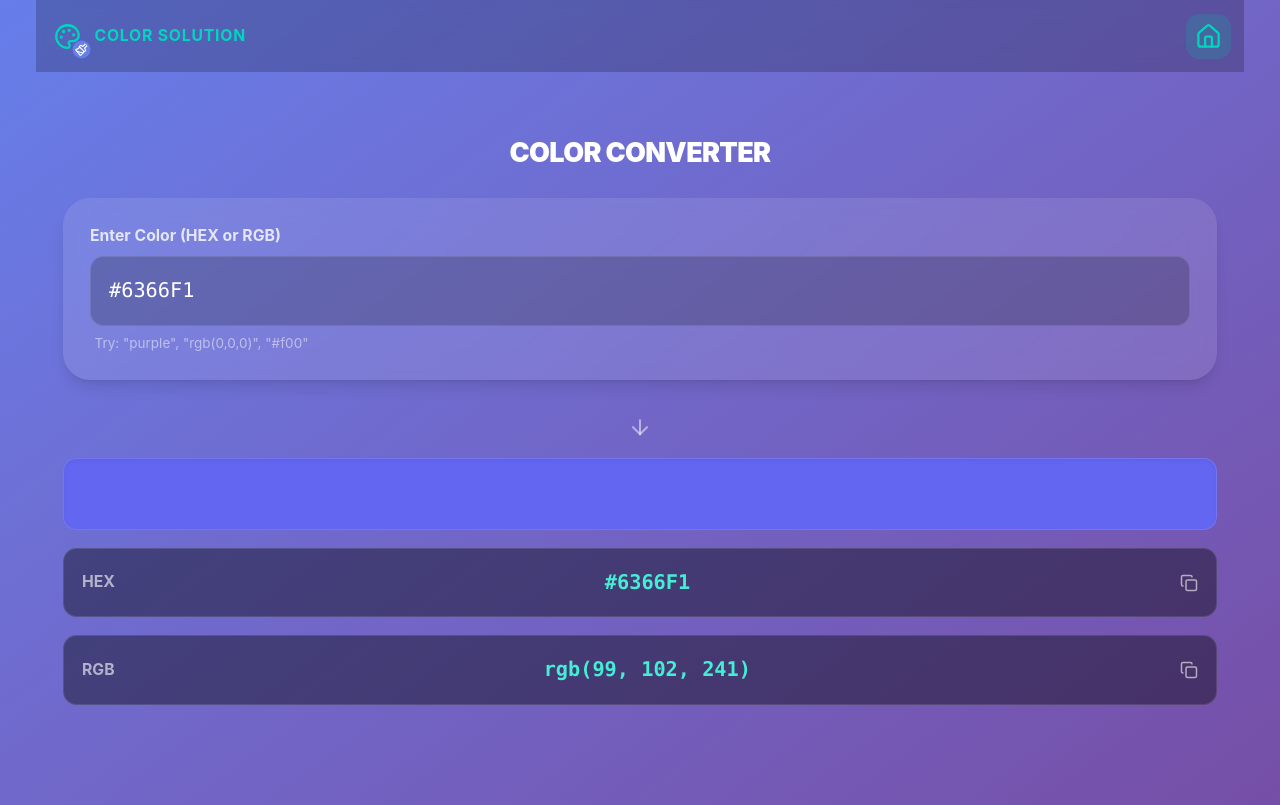
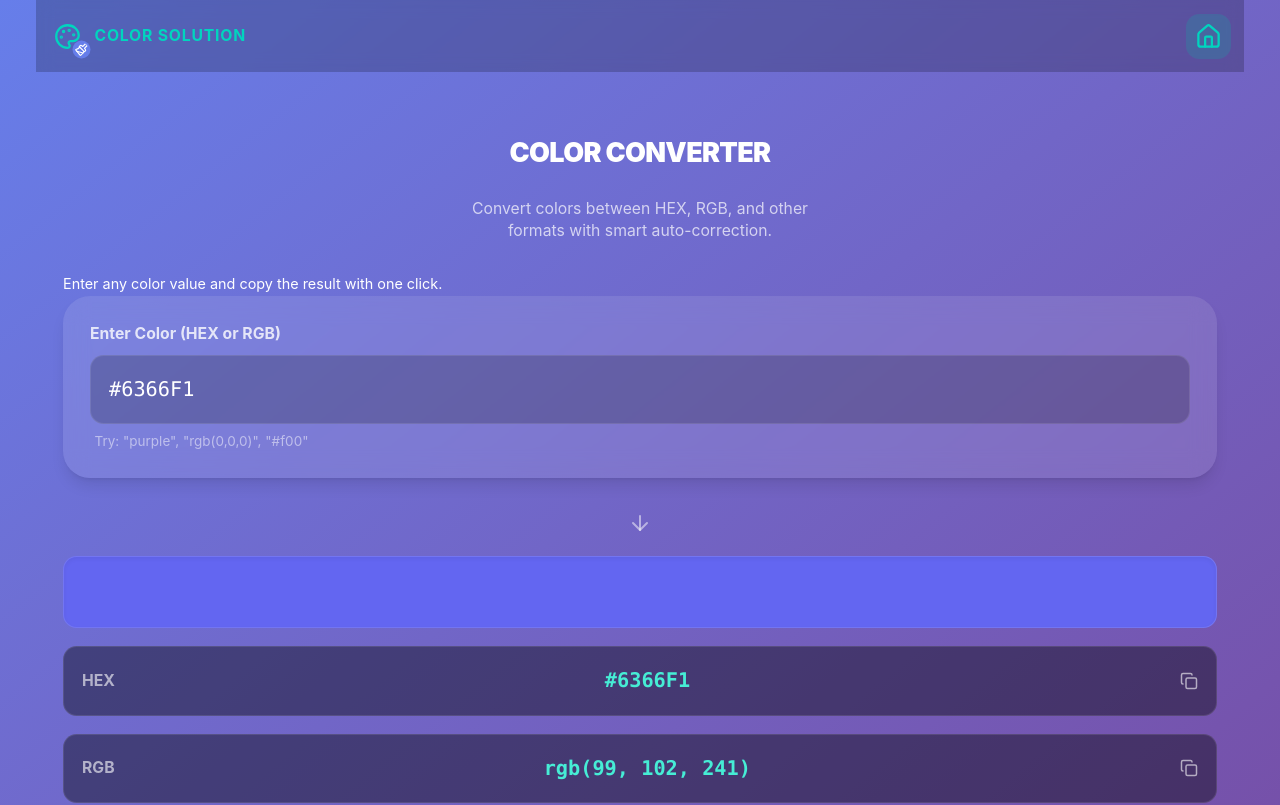
Before and after one commit to Akuchi004-prog/Color-Solution, a React (Vite) app: page /converter in a window 1280 px wide. Shown: the top 805 px of the page. Built offline with nearby package versions, Linux system fonts and the light colour scheme.

Commit message:
addition of texts to tool pages

```diff
--- a/package.json
+++ b/package.json
@@ -67,6 +67,7 @@
   },
   "devDependencies": {
     "@tailwindcss/vite": "4.1.12",
+    "@types/color-namer": "^1.3.3",
     "@types/react-dom": "^19.2.3",
     "@vitejs/plugin-react": "4.7.0",
     "tailwindcss": "4.1.12",
--- a/src/app/pages/tools/ColorContrastChecker.tsx
+++ b/src/app/pages/tools/ColorContrastChecker.tsx
@@ -74,6 +74,9 @@ export const ColorContrastChecker = () => {
         Enter your text and text color. We’ll generate readable background color
         options automatically.
       </p>
+      <small>
+        Enter your text and text color to see compatible background colors.
+      </small>
 
       {/* Inputs */}
       <div className="bg-white/10 backdrop-blur-md p-6 rounded-3xl shadow-lg mb-8 space-y-4">
--- a/src/app/pages/tools/ColorConverter.tsx
+++ b/src/app/pages/tools/ColorConverter.tsx
@@ -59,6 +59,13 @@ export const ColorConverter = () => {
       <h2 className="text-2xl font-black text-white mb-6 uppercase tracking-tight text-center">
         Color Converter
       </h2>
+      <p className="text-white/70 text-center text-sm mb-6 max-w-xs mx-auto">
+        Convert colors between HEX, RGB, and other formats with smart
+        auto-correction.
+      </p>
+      <small>
+        Enter any color value and copy the result with one click.
+      </small>
 
       <div className="bg-white/10 backdrop-blur-md p-6 rounded-3xl shadow-lg mb-8">
         <label className="block text-sm font-bold text-white/80 mb-2">
--- a/src/app/pages/tools/ColorGradientGenerator.tsx
+++ b/src/app/pages/tools/ColorGradientGenerator.tsx
@@ -22,8 +22,15 @@ export const ColorGradientGenerator = () => {
   return (
     <div className="px-6 py-8 pb-20 animate-in slide-in-from-right duration-500">
       <h2 className="text-2xl font-black text-white mb-6 uppercase tracking-tight text-center">
-        Gradient Generator
+        Color Gradient Generator
       </h2>
+      <p className="text-white/70 text-center text-sm mb-6 max-w-xs mx-auto">
+        Create smooth and modern color gradients for backgrounds, buttons,
+        and UI elements.
+      </p>
+      <small>
+        Generate gradients automatically from a color.
+      </small>
 
       {/* Preview */}
       <div
--- a/src/app/pages/tools/ColorNamer.tsx
+++ b/src/app/pages/tools/ColorNamer.tsx
@@ -53,6 +53,12 @@ export const ColorNamer = () => {
       <h2 className="text-2xl font-black text-white mb-6 uppercase tracking-tight text-center">
         Color Namer
       </h2>
+      <p className="text-white/70 text-center text-sm mb-6 max-w-xs mx-auto">
+        Discover simple, human-friendly names for any color.
+      </p>
+      <small>
+        Upload an image or enter a color to get a close and recognizable name.
+      </small>
 
       <div className="bg-white/10 backdrop-blur-md p-6 rounded-3xl shadow-lg mb-8">
         <label className="block text-sm font-bold text-white/80 mb-2">
--- a/src/app/pages/tools/ColorPaletteGenerator.tsx
+++ b/src/app/pages/tools/ColorPaletteGenerator.tsx
@@ -58,8 +58,15 @@ export const ColorPaletteGenerator = () => {
   return (
     <div className="px-6 py-8 pb-20 animate-in slide-in-from-right duration-500">
       <h2 className="text-2xl font-black text-white mb-6 uppercase tracking-tight text-center">
-        Palette Generator
+        Color Palette Generator
       </h2>
+      <p className="text-white/70 text-center text-sm mb-6 max-w-xs mx-auto">
+        Generate beautiful color palettes from a single color or image.
+        Perfect for branding, UI design, and creative projects.
+      </p>
+      <small>
+        Upload an image or enter a HEX color to get matching colors instantly.
+      </small>
 
       {/* Input Section */}
       <div className="bg-white/10 backdrop-blur-md p-6 rounded-3xl shadow-lg mb-8">
--- a/src/app/pages/tools/HexCodeGenerator.tsx
+++ b/src/app/pages/tools/HexCodeGenerator.tsx
@@ -40,6 +40,13 @@ export const HexCodeGenerator = () => {
       <h2 className="text-2xl font-black text-white mb-6 uppercase tracking-tight text-center">
         HEX Extractor
       </h2>
+      <p className="text-white/70 text-center text-sm mb-6 max-w-xs mx-auto">
+        Extract accurate HEX color codes from images or generate them
+        from colors.
+      </p>
+      <small>
+        Upload an image or select a color to get its HEX value instantly.
+      </small>
 
       <div className="bg-white/10 backdrop-blur-md p-6 rounded-3xl shadow-lg mb-8 text-center">
         <button
--- a/src/styles/index.css
+++ b/src/styles/index.css
@@ -62,3 +62,29 @@ button, a {
 :focus {
   outline-offset: 2px;
 }
+
+.tool-header {
+  margin-bottom: 1.5rem;
+  text-align: center;
+}
+
+.tool-header h1 {
+  font-size: 1.6rem;
+  font-weight: 700;
+}
+
+.tool-header p {
+  font-size: 0.95rem;
+  opacity: 0.85;
+  margin-top: 0.4rem;
+}
+
+.tool-header small {
+  display: block;
+  font-size: 0.8rem;
+  opacity: 0.65;
+  margin-top: 0.3rem;
+}
+.tool-section {
+  margin-bottom: 2rem;
+}
```
Also changed, not shown: 1 other file (tests, documents, lock files or other folders).
